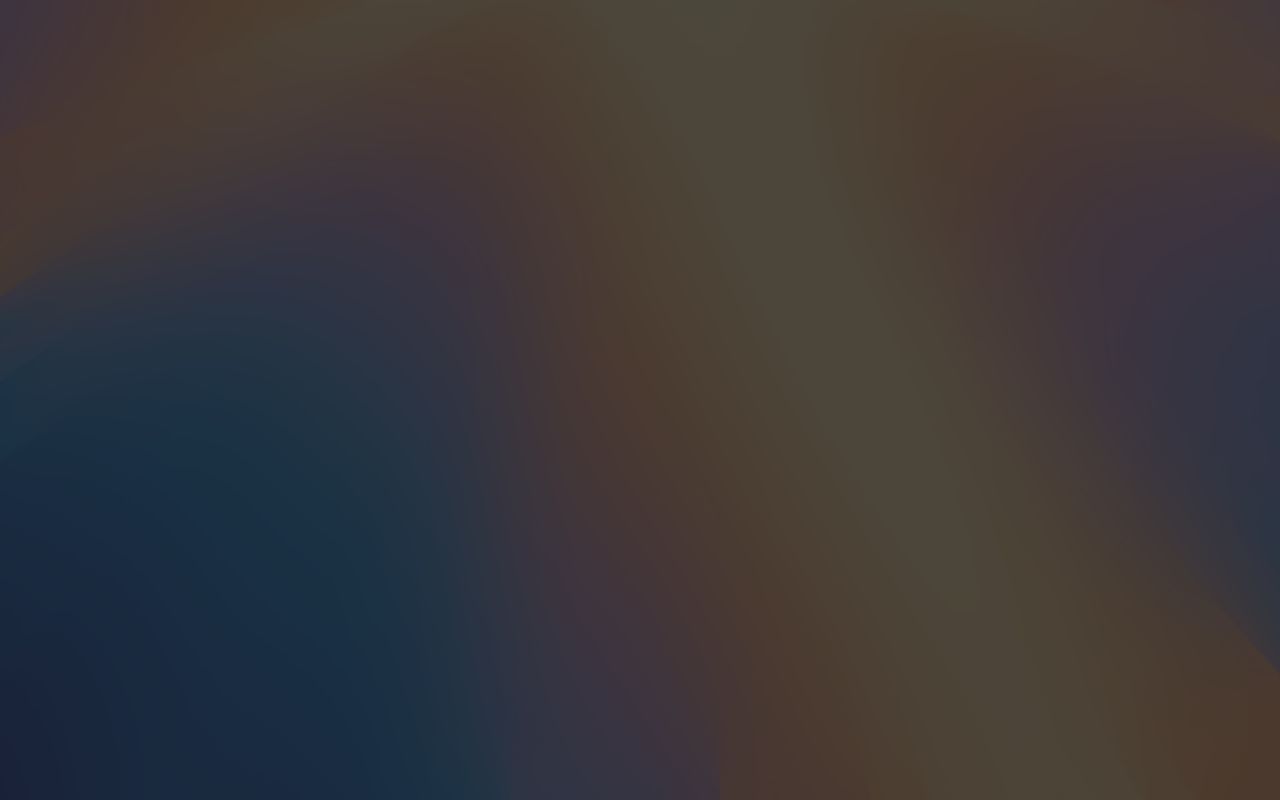
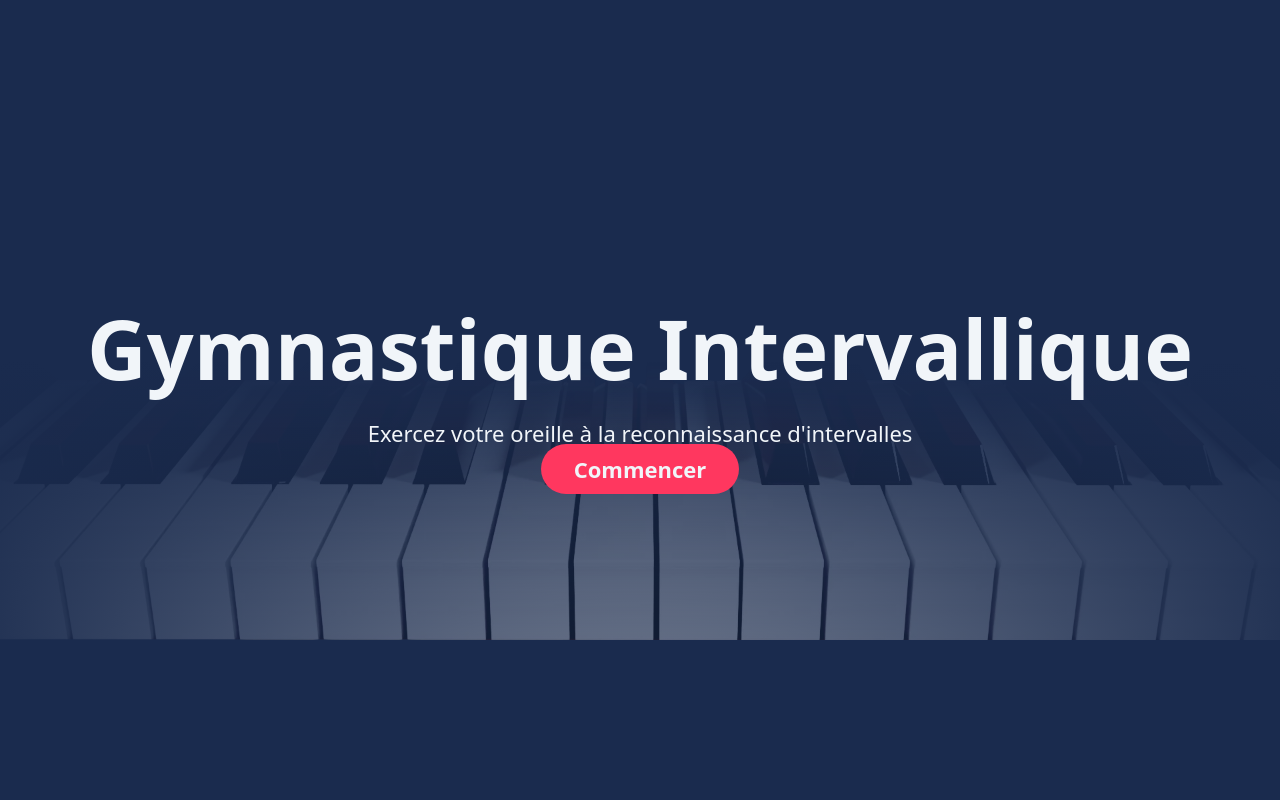
Before and after one commit to Guillaume-Rbt/gymnastique-intervallique, a React (Vite) app: page / in a window 1280 px wide. Built offline with nearby package versions, Linux system fonts and the light colour scheme.

Commit message:
Components Button, Header, Home ; Continue game

```diff
--- a/index.html
+++ b/index.html
@@ -1,5 +1,5 @@
 <!doctype html>
-<html class="h-full" lang="fr">
+<html class="h-full text-[max(16px,min(2vw,22px))]" lang="fr">
 
 <head>
   <meta charset="UTF-8" />
@@ -9,7 +9,7 @@
 </head>
 
 <body class="bg-[url('/images/background.webp')] bg-center bg-cover bg-no-repeat h-full">
-  <div id="root" class="w-full h-full bg-dark-2 backdrop-blur-3xl"></div>
+  <div id="root" class="w-full h-full bg-theme-blue bg-opacity-80 backdrop-blur-3xl"></div>
   <script type="module" src="/src/main.tsx"></script>
 </body>
 
--- a/src/App.tsx
+++ b/src/App.tsx
@@ -1,10 +1,15 @@
+import { Header } from "./components/Header";
+import Button from "./components/Button";
+import Home from "./components/Home";
+
 function App() {
-
-  return (
-    <>
-
-    </>
-  )
+    return (
+        <>
+            <Home />
+            <Header />
+            <Button classes={['mt-20', "color-slate-100", "bg-theme-dark", "hover:bg-theme-dark-hover", "py-2", "rounded-2", "btn-shadow"]} label="Click Me" onClick={() => alert("Button clicked!")} />
+        </>
+    );
 }
 
-export default App
+export default App;
--- /dev/null
+++ b/src/components/Button.tsx
@@ -0,0 +1,8 @@
+export default function Button({ label, onClick = () => { }, classes }: { label: string; onClick?: () => void; classes: string[] }) {
+
+
+    const buttonsClasses = ["cursor-pointer", 'btn', ...classes]
+
+
+    return <button className={buttonsClasses.join(" ")} onClick={onClick}>{label}</button>
+}
--- /dev/null
+++ b/src/components/Header.tsx
@@ -0,0 +1,7 @@
+export function Header() {
+    return (
+        <header className='bg-slate-100 sm:gap-10 max-xs:gap-7 xs:px-10 text-3 header position-fixed max-xs:flex-justify-center gap-12 sm:gap-10 max-xs:gap-7 xs:px-10 z-10 color-dark-800 w-full top-0 flex-items-center flex-justify-start flex bg-slate-100 h-16 '>
+            <h1 className='font-bold text-4'>Quel est l'intervalle&nbsp;?</h1>
+        </header>
+    );
+}
--- /dev/null
+++ b/src/components/Home.tsx
@@ -0,0 +1,18 @@
+import Button from "./Button";
+
+export default function Home() {
+    return (
+        <div className='position-fixed w-full h-full bg-theme-blue z-100 flex flex-items-center flex-justify-center flex-col isolate'>
+            <div className='position-absolute py-4.8 top-0 left-0 w-full h-full z--1'>
+                <img
+                    src='/images/keyboard.webp'
+                    className='mask-[linear-gradient(180deg,rgba(0,0,0,0)_0%,rgba(0,0,0,0.5)_100%)] position-absolute w-full bottom-[20%]'
+                />
+                <div className='position-absolute w-full h-full bg-[radial-gradient(circle_at_center,rgba(0,0,0,0)_0%,var(--colors-theme-blue)_100%)] top-0 left-0'></div>
+            </div>
+            <h1 className='font-bold text-15 color-slate-100 text-center mb-6'>Gymnastique Intervallique</h1>
+            <p className='color-slate-100'>Exercez votre oreille à la reconnaissance d'intervalles</p>
+            <Button label='Commencer' classes={["btn-primary"]} />
+        </div>
+    );
+}
--- /dev/null
+++ b/src/hooks/useGameContext.tsx
@@ -0,0 +1,16 @@
+import { createContext, useContext, useRef } from "react";
+import Game from "../libs/game";
+
+type GameContext = {
+    game: Game | null;
+};
+
+const GameContext = createContext<GameContext>({ game: null });
+
+export function GameContextProvider({ children }: { children: React.ReactNode }) {
+    const gameRef = useRef<Game | null>(new Game());
+
+    return <GameContext value={{ game: gameRef.current }}>{children}</GameContext>;
+}
+
+export const useGameContext = () => useContext(GameContext);
--- a/src/libs/game.ts
+++ b/src/libs/game.ts
@@ -13,18 +13,15 @@ export enum GAME_STATES {
     ENDED = "ended",
 }
 
-type gameConfig = { allowedIntervals: Map<number, { text: string; enabled: boolean }> }
+type gameConfig = { allowedIntervals: Map<number, { text: string; enabled: boolean }> };
 
 export default class Game extends Emitter {
-
-    config: gameConfig = { allowedIntervals: new Map() }
+    config: gameConfig = { allowedIntervals: new Map() };
     intervals: Interval[] = [];
     allowedIntervals: Map<number, { text: string; enabled: boolean }> = new Map();
     intervalsGenerator: RandomIntervalGenerator = new RandomIntervalGenerator();
     currentIntervalIndex: number = 0;
     #state: GAME_STATES = GAME_STATES.INIT;
-
-
 
     static get STATES() {
         return GAME_STATES;
@@ -39,11 +36,10 @@ export default class Game extends Emitter {
         this.emit(Game.EVENTS.STATE_CHANGED, { state: this.#state });
     }
 
-    static EVENTS =
-        {
-            STATE_CHANGED: "game.state.changed",
-            PROGRESS_CHANGED: "game.progress.changed",
-        }
+    static EVENTS = {
+        STATE_CHANGED: "game.state.changed",
+        PROGRESS_CHANGED: "game.progress.changed",
+    };
 
     constructor(options: Partial<gameConfig> = {}) {
         super();
@@ -52,7 +48,8 @@ export default class Game extends Emitter {
             allowedIntervals: new Map(
                 intervals.map((interval, index) => {
                     return [index, { text: interval, enabled: true }];
-                })),
+                }),
+            ),
             ...options,
         };
 
@@ -69,11 +66,12 @@ export default class Game extends Emitter {
     }
 
     nextInterval() {
-
         if (this.currentIntervalIndex < this.intervals.length - 1) {
-
             this.currentIntervalIndex++;
-            this.emit(Game.EVENTS.PROGRESS_CHANGED, { current: this.currentIntervalIndex, total: this.intervals.length });
+            this.emit(Game.EVENTS.PROGRESS_CHANGED, {
+                current: this.currentIntervalIndex,
+                total: this.intervals.length,
+            });
             return true;
         }
         return false;
--- a/src/libs/interval-generator.ts
+++ b/src/libs/interval-generator.ts
@@ -1,17 +1,17 @@
 import { intervals, notes } from "../utils/constants";
 import { randomNumber } from "../utils/numbers";
 
-export type allowedIntervalsType = Map<number, { text: string | string[], enabled: boolean; }>;
+export type allowedIntervals = Map<number, { text: string | string[], enabled: boolean; }>;
 type intervalGeneratorOptions = {
-  allowedIntervals: allowedIntervalsType;
+  allowedIntervals: allowedIntervals;
 };
 
 export default class RandomIntervalGenerator {
   options: intervalGeneratorOptions;
   intervalsKey: number[] = [];
-  #allowedIntervals!: allowedIntervalsType;
+  #allowedIntervals!: allowedIntervals;
 
-  set allowedIntervals(value: allowedIntervalsType) {
+  set allowedIntervals(value: allowedIntervals) {
     this.#allowedIntervals = value;
     this.intervalsKey = Array.from(this.allowedIntervals.keys()).filter((key) => {
       if (this.allowedIntervals.get(key)!.enabled) {
@@ -20,7 +20,7 @@ export default class RandomIntervalGenerator {
     })
   }
 
-  get allowedIntervals(): allowedIntervalsType {
+  get allowedIntervals(): allowedIntervals {
     return this.#allowedIntervals;
   }
 
--- a/src/main.tsx
+++ b/src/main.tsx
@@ -1,12 +1,15 @@
-import { StrictMode } from 'react'
-import { createRoot } from 'react-dom/client'
-import '@unocss/reset/eric-meyer.css'
-import 'virtual:uno.css'
-import './index.css'
-import App from './App.tsx'
+import { StrictMode } from "react";
+import { createRoot } from "react-dom/client";
+import "@unocss/reset/eric-meyer.css";
+import "virtual:uno.css";
+import "./index.css";
+import App from "./App.tsx";
+import { GameContextProvider } from "./hooks/useGameContext.tsx";
 
-createRoot(document.getElementById('root')!).render(
-  <StrictMode>
-    <App />
-  </StrictMode>,
-)
+createRoot(document.getElementById("root")!).render(
+    <StrictMode>
+        <GameContextProvider>
+            <App />
+        </GameContextProvider>
+    </StrictMode>,
+);
--- a/uno.config.ts
+++ b/uno.config.ts
@@ -1,4 +1,4 @@
-import { defineConfig, presetWind4 } from 'unocss'
+import { defineConfig, presetWind4, toEscapedSelector as e } from "unocss";
 
 export default defineConfig({
     presets: [presetWind4()],
@@ -18,11 +18,36 @@ export default defineConfig({
             xxl: "1400px",
         },
         colors: {
-            "accent": "#ff375f",
+            accent: "#ff375f",
             "accent-hover": "#db1f45",
-            "dark": "#485966",
-            "dark-hover": "#5f6f7c",
-            "dark-2": "#202020cc"
+            "theme-dark": "#485966",
+            "theme-dark-hover": "#5f6f7c",
+            "theme-dark-2": "#202020ff",
+            "theme-blue": "rgba(26, 43, 78, 1)",
         },
     },
-})
+    rules: [
+        [
+            /margin-(x|y)-(?:(start|end)-)?auto/g,
+            ([, xy, se], { rawSelector }) => {
+                const selector = e(rawSelector);
+
+                getSide(se);
+                {
+                }
+
+                const dir = xy === "x" ? "left right" : "top bottom";
+                return `${selector}
+                {
+
+                }`;
+            },
+        ],
+    ],
+    shortcuts: {
+        btn: "transition-background-color duration-200",
+        "btn-shadow":
+            "shadow-[0px_0px_0px_0.93px_#0000000d,0px_0.93px_4.66px_0px_#0000004d,0px_0.5px_0.5px_0px_#ffffff40_inset]",
+        "btn-primary": "bg-accent hover:bg-accent-hover color-slate-100 px-6 py-2.5 rounded-10 font-bold",
+    },
+});
```
Also changed, not shown: public/images/keyboard.webp (added).
